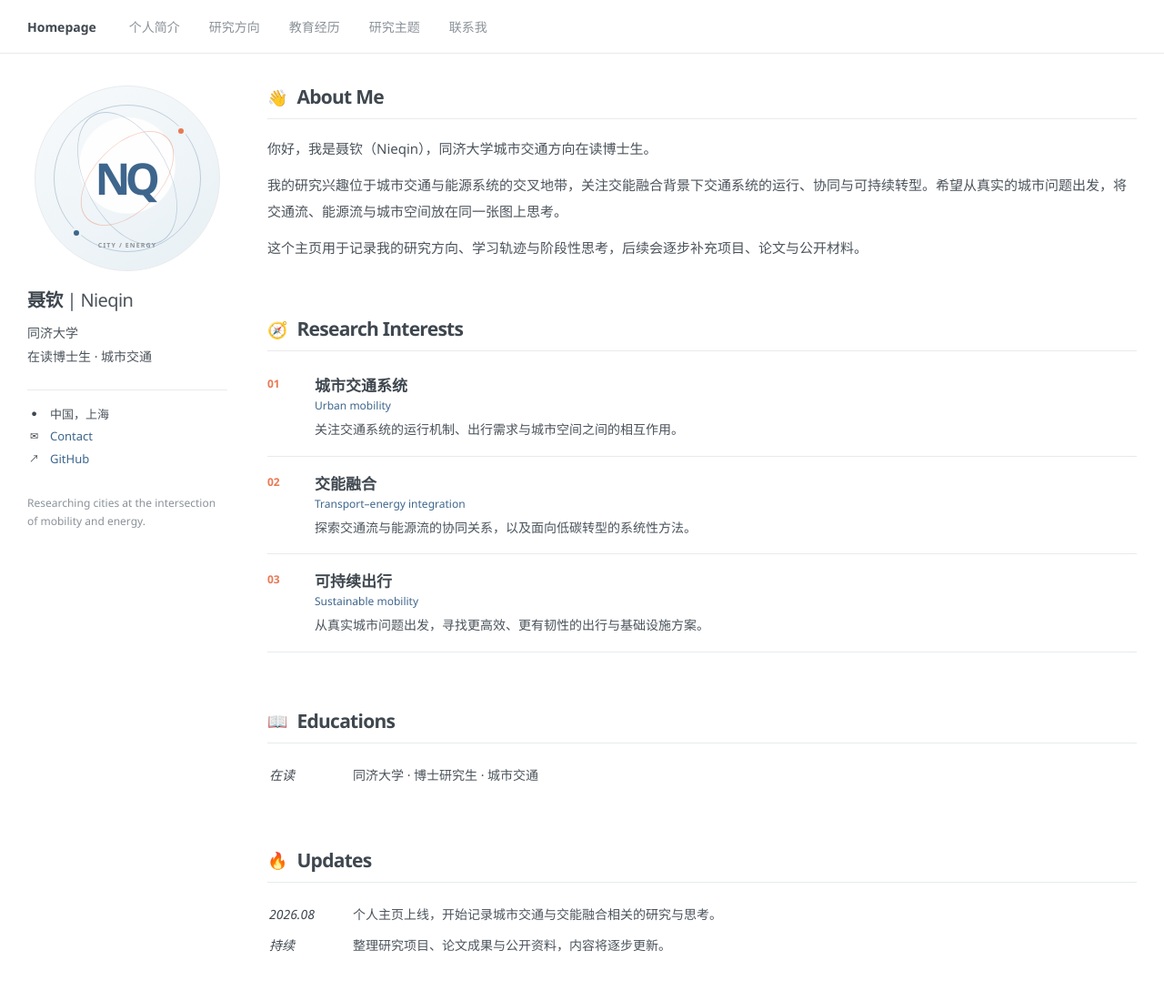
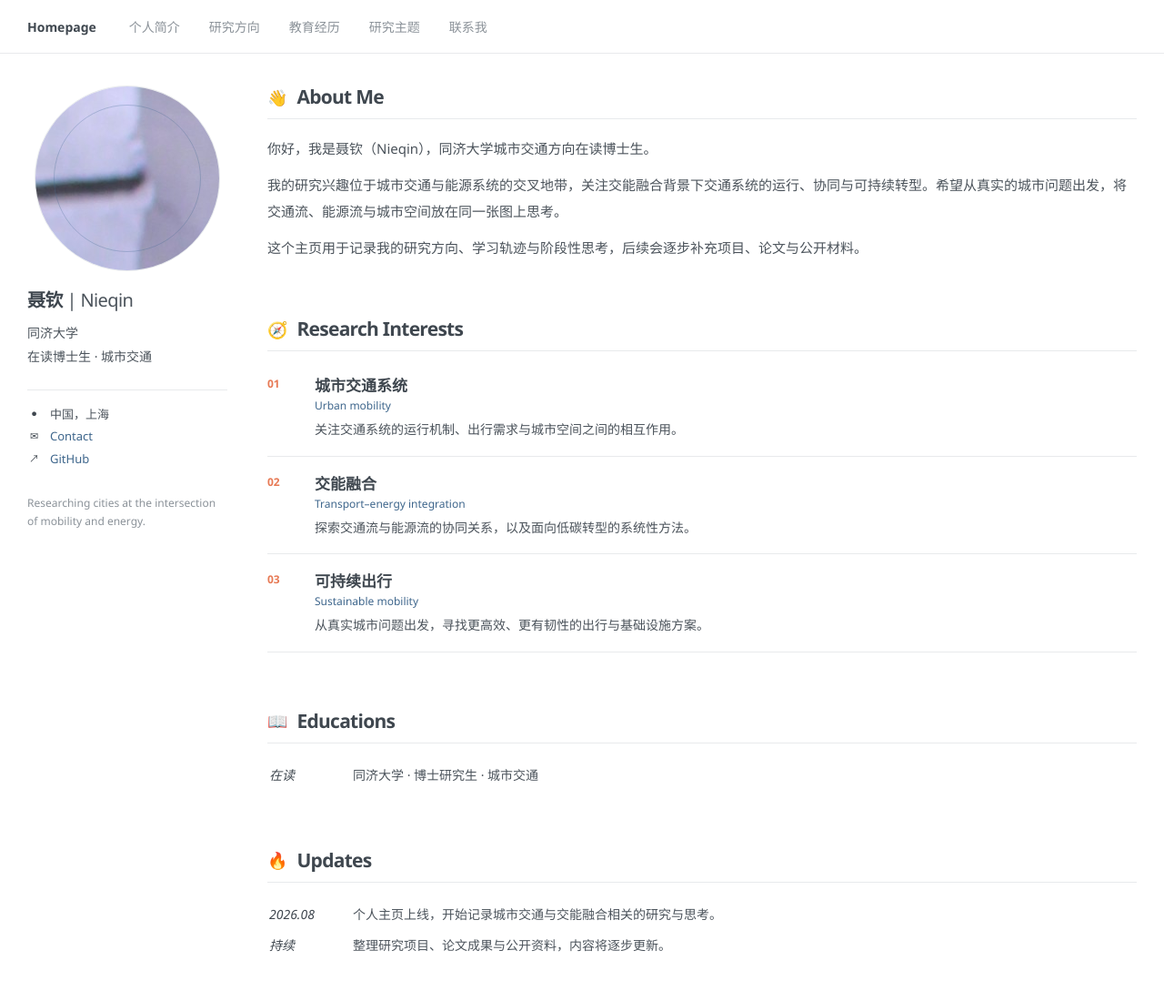
Before and after one commit to nieqin-tj/nieqin-tj.github.io, a plain HTML site: page index.html in a window 1280 px wide. Shown: the top 1100 px of the page at 91% size. Drawn offline with Linux system fonts and the light colour scheme.

Commit message:
Add profile photo to homepage
Updated stylesheet version and modified profile avatar section to use an image.

```diff
--- a/index.html
+++ b/index.html
@@ -10,7 +10,7 @@
     />
     <title>聂钦 / Nieqin — 城市交通研究</title>
     <link rel="icon" href="favicon.svg" />
-    <link rel="stylesheet" href="styles.css?v=20260815-3" />
+    <link rel="stylesheet" href="styles.css?v=20260816-1" />
   </head>
   <body>
     <main class="academic-site" id="top">
@@ -39,13 +39,8 @@
 
       <div class="academic-layout">
         <aside class="profile-panel" aria-label="个人信息">
-          <div class="profile-avatar" role="img" aria-label="聂钦的个人标识">
-            <span class="avatar-orbit avatar-orbit-one"></span>
-            <span class="avatar-orbit avatar-orbit-two"></span>
-            <span class="avatar-dot avatar-dot-one"></span>
-            <span class="avatar-dot avatar-dot-two"></span>
-            <span class="avatar-initials">NQ</span>
-            <span class="avatar-caption">CITY / ENERGY</span>
+          <div class="profile-avatar">
+            <img src="profile-photo.jpg?v=20260816-3" alt="聂钦" />
           </div>
           <h1>聂钦 <span>| Nieqin</span></h1>
           <p class="profile-affiliation">同济大学</p>
```
